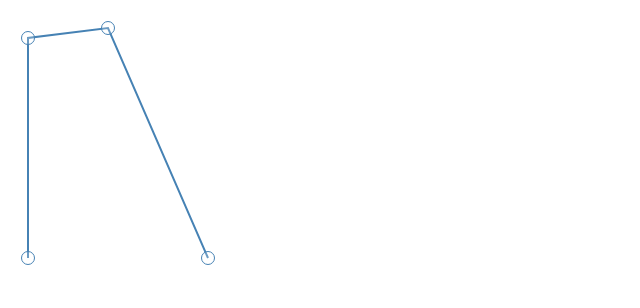
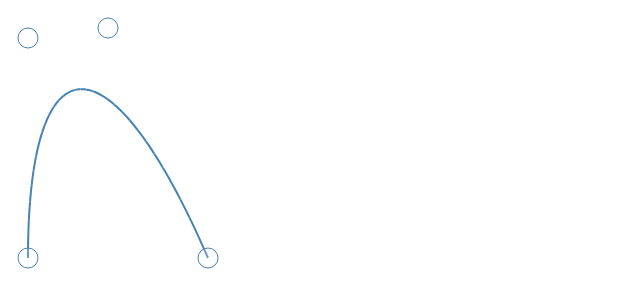
Before and after one commit to focaaby/d3-bezier-curve, a plain HTML site: page index.html in a window 1280 px wide. Shown: the whole page, without its empty margins (0-640 px from the left). Drawn offline with nearby package versions, Linux system fonts and the light colour scheme.

Commit message:
added the bezier curve recursion

```diff
--- a/index.html
+++ b/index.html
@@ -11,10 +11,15 @@
             cursor: move;
           }
 
+          .active {
+            fill: #ff7f0e;
+            stroke: #ff7f0e;
+            fill-opacity: .2;
+          }
+
         </style>
     </head>
     <body>
-        <!-- <canvas id="myCanvas" width="900" height="600"></canvas> -->
         <script src="https://d3js.org/d3.v3.min.js" charset="utf-8"></script>
         <script src="index.js" charset="utf-8"></script>
     </body>
--- a/index.js
+++ b/index.js
@@ -9,11 +9,7 @@ var line = d3.svg.line()
                   .y(function(d) { return d.y; })
                   .interpolate("linear");
 
-var path = svg.append("path")
-              .attr("d", line(points))
-              .attr("stroke", "steelblue")
-              .attr("stroke-width", "2")
-              .attr("fill", "none");
+bezier(points[0], points[1], points[2], points[3], 0);
 
 var circle = svg.selectAll("circle")
                 .data(points)
@@ -21,32 +17,53 @@ var circle = svg.selectAll("circle")
                 .append("circle")
                 .attr("cx", function(d) { return d.x})
                 .attr("cy", function(d) { return d.y})
-                .attr("r", 6.5)
+                .attr("r", 10)
                 .attr("stroke", "steelblue")
                 .call(d3.behavior.drag()
-                  .on("dragstart", function(d) {
-                    this.__origin__ = [d.x, d.y];
+                  .on("dragstart", function(d) { d3.select(this).classed("active", true); })
+                  .on("drag", function(d) {
+                    d3.selectAll("path").remove();
+                    bezier(points[0], points[1], points[2], points[3], 0);
+                    d3.select(this)
+                      .attr("cx", d.x = d3.event.x)
+                      .attr("cy", d.y = d3.event.y);
                   })
-                  .on("drag", function(d) {
-                    d.x = Math.min(1200, Math.max(0, this.__origin__[0] += d3.event.dx));
-                    d.y = Math.min(600, Math.max(0, this.__origin__[1] += d3.event.dy));
-                    // bezier = {};
-                    update();
-                    svg.selectAll("circle")
-                      .attr("cx", function(d) { return d.x})
-                      .attr("cy", function(d) { return d.y})
-                  })
-                  .on("dragend", function() {
-                    delete this.__origin__;
-                  }));
+                  .on("dragend", function() { d3.select(this).classed("active", false); }));
 
-function update() {
 
-  d3.selectAll("path").remove();
 
-  path = svg.append("path")
-            .attr("d", line(points))
-            .attr("stroke", "steelblue")
-            .attr("stroke-width", "2")
-            .attr("fill", "none");
+function bezier(p1, p2, p3, p4, order) {
+
+  // d3.selectAll("path").remove();
+
+  var p12 = { "x":(p1.x + p2.x) / 2, "y": (p1.y + p2.y)/2 },
+      p23 = { "x":(p3.x + p2.x) / 2, "y": (p3.y + p2.y)/2 },
+      p34 = { "x":(p3.x + p4.x) / 2, "y": (p3.y + p4.y)/2 };
+
+  var p123 = { "x": (p12.x + p23.x) / 2, "y": (p12.y + p23.y)/2 },
+      p234 = { "x": (p23.x + p34.x) / 2, "y": (p23.y + p34.y)/2 };
+
+  var q = { "x": (p123.x + p234.x) / 2, "y": (p123.y + p234.y)/2 };
+
+  var leftSide = [p1, p12, p123, q];
+  var rightSide = [q, p234, p34, p4];
+
+  if (order > 3) {
+    // return;
+    var leftpath = svg.append("path")
+                  .attr("d", line(leftSide))
+                  .attr("stroke", "steelblue")
+                  .attr("stroke-width", "2")
+                  .attr("fill", "none");
+
+    var rightpath = svg.append("path")
+                  .attr("d", line(rightSide))
+                  .attr("stroke", "steelblue")
+                  .attr("stroke-width", "2")
+                  .attr("fill", "none");
+    return;
+  }
+
+  bezier(p1, p12, p123, q, order + 1);
+  bezier(q, p234, p34, p4, order + 1);
 }
```
